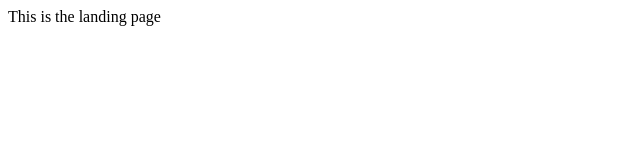
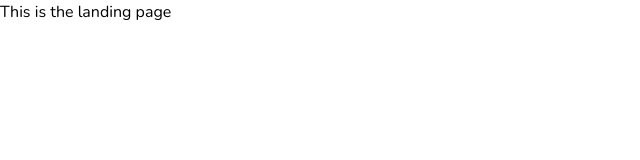
Before and after one commit to MrKharel/portfolio, a Next.js app: page / in a window 1280 px wide. Shown: the top 160 px of the page, without its empty margins (0-640 px from the left). Built offline with nearby package versions, Linux system fonts and the light colour scheme.

Commit message:
Add fonts properly.

```diff
--- /dev/null
+++ b/src/app/globals.css
@@ -0,0 +1,7 @@
+@import "tailwindcss";
+
+@theme {
+	--font-title: var(--font-josefin);
+	--font-body: var(--font-nunito);
+	--font-geist: var(--font-geist);
+}
--- a/src/app/layout.tsx
+++ b/src/app/layout.tsx
@@ -1,5 +1,6 @@
 import { type Metadata } from "next";
 import { Geist, Josefin_Sans, Nunito } from "next/font/google";
+import "./globals.css";
 
 const GeistFont = Geist({ variable: "--font-geist", subsets: ["latin"] });
 const JosefinFont = Josefin_Sans({ variable: "--font-josefin", subsets: ["latin"] });
@@ -10,7 +11,7 @@ export const metadata: Metadata = { title: "Ajesh Kharel's Portfolio" };
 export default function RootLayout({ children }: { children: React.ReactNode }) {
 	return (
 		<html lang="en" className={`${GeistFont.variable} ${JosefinFont.variable} ${NunitoFont.variable}`}>
-			<body className="">{children}</body>
+			<body className="font-body">{children}</body>
 		</html>
 	);
 }
```
